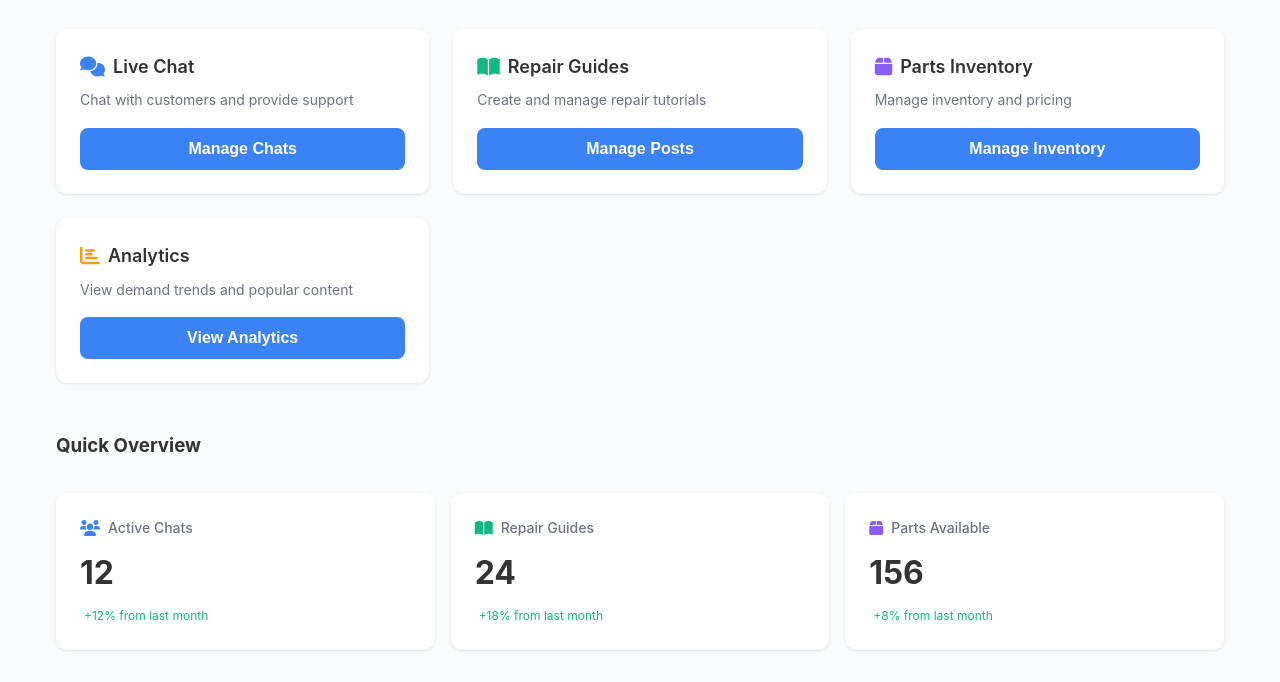
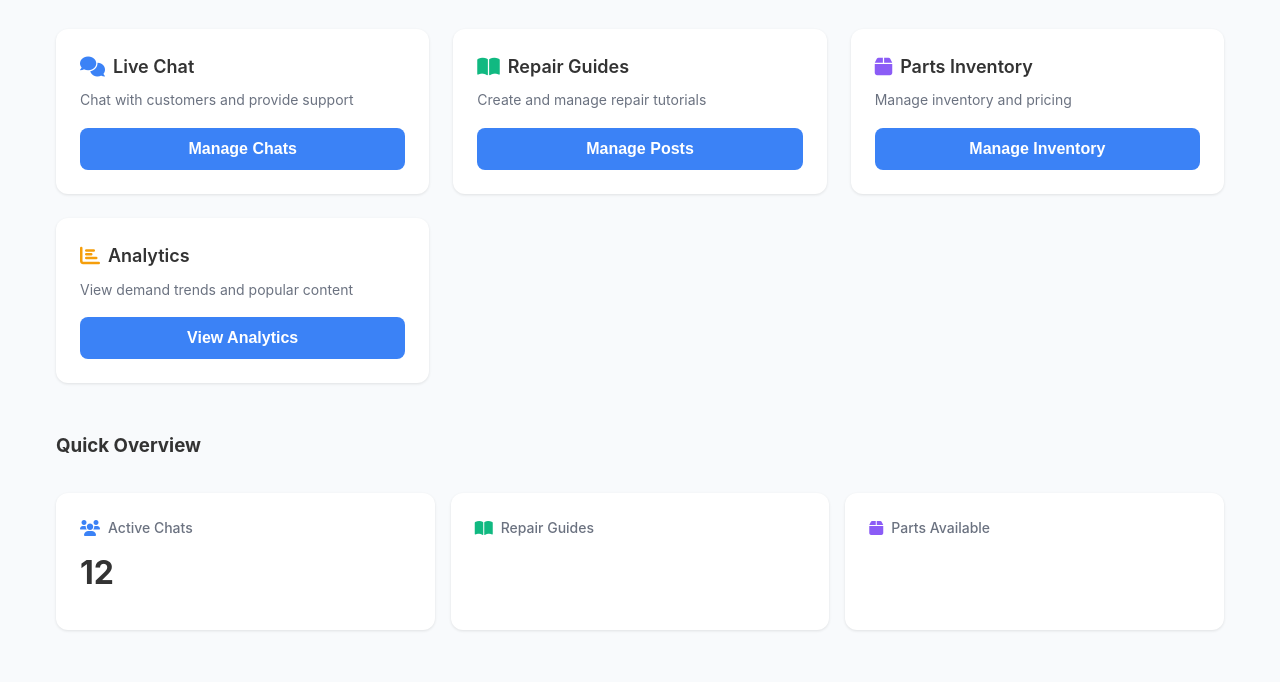
Before and after one commit to uzbek0-1/Full_stack, a plain HTML site: page dashboard.html in a window 1280 px wide. Shown: the part 198-880 px from the top of the page. Drawn offline with Linux system fonts and the light colour scheme; sample sign-in values are in the browser's storage.

Commit message:
Add files via upload

```diff
--- a/dashboard.html
+++ b/dashboard.html
@@ -42,10 +42,9 @@
                         <i class="fas fa-users" style="color: #3b82f6;"></i>
                         <span>Active Chats</span>
                     </div>
-                    <div class="stat-value" id="activeChats">12</div>
+                    <div class="stat-value" id="activeChats"></div>
                     <div class="stat-change">
                         <i class="fas fa-trending-up"></i>
-                        +12% from last month
                     </div>
                 </div>
 
@@ -54,10 +53,9 @@
                         <i class="fas fa-book-open" style="color: #10b981;"></i>
                         <span>Repair Guides</span>
                     </div>
-                    <div class="stat-value">24</div>
+                    <div class="stat-value"></div>
                     <div class="stat-change">
                         <i class="fas fa-trending-up"></i>
-                        +18% from last month
                     </div>
                 </div>
 
@@ -66,10 +64,9 @@
                         <i class="fas fa-box" style="color: #8b5cf6;"></i>
                         <span>Parts Available</span>
                     </div>
-                    <div class="stat-value">156</div>
+                    <div class="stat-value"></div>
                     <div class="stat-change">
                         <i class="fas fa-trending-up"></i>
-                        +8% from last month
                     </div>
                 </div>
             </div>
```
